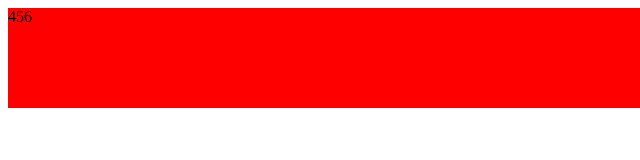
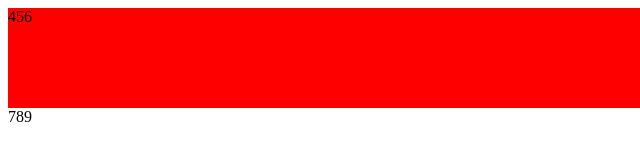
Before and after one commit to Kailidong/testPromise, a plain HTML site: page index.html in a window 1280 px wide. Shown: the full height of the page, 0-640 px from the left. Drawn offline with Linux system fonts and the light colour scheme.

Commit message:
secondtest

```diff
--- a/index.html
+++ b/index.html
@@ -15,6 +15,7 @@
 </head>
 <body>
     <div class="box">123</div>
+    <div>789</div>
     <script src="./index.js"></script>
 </body>
 </html>
```
